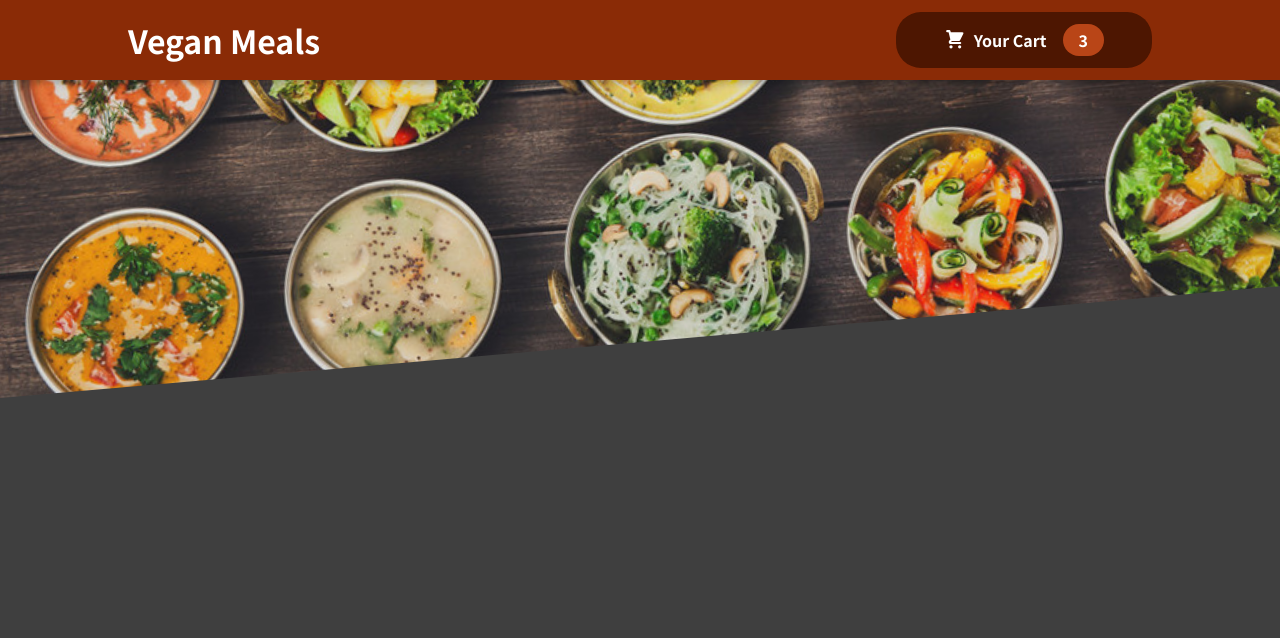
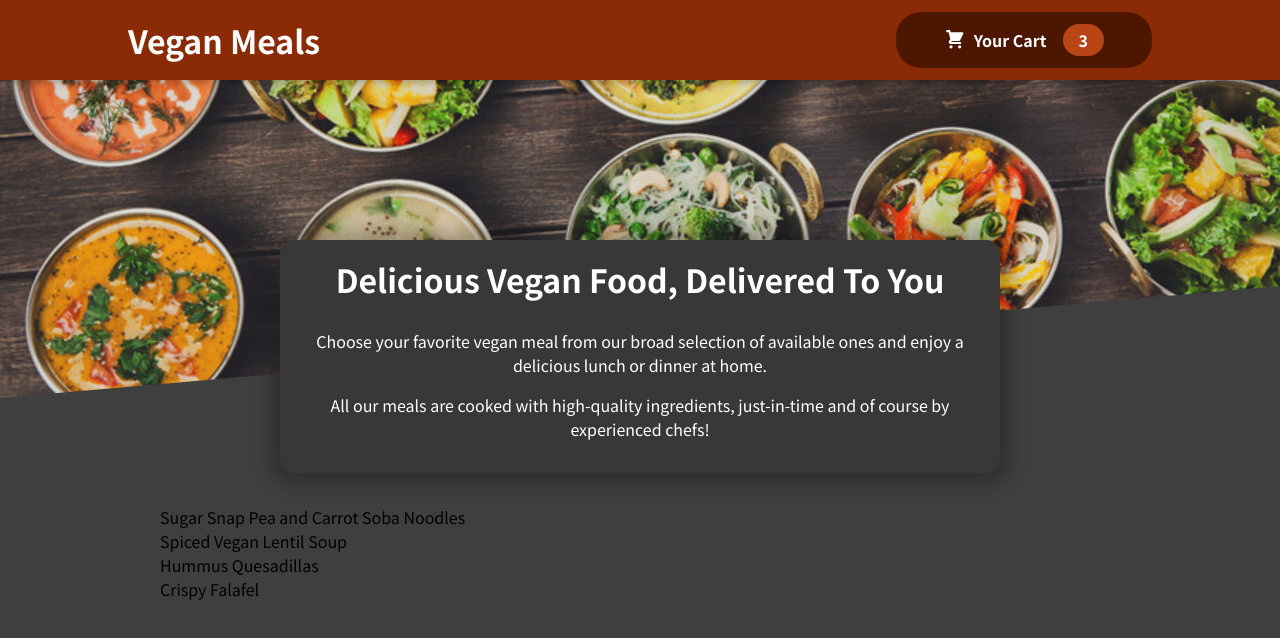
Before and after one commit to ilkyazar/react-complete-guide-food-order-app, a React (Create React App) app: page / in a window 1280 px wide. Shown: the top 638 px of the page. Built offline with nearby package versions, Linux system fonts and the light colour scheme.

Commit message:
add available meals, meals and meals summary components

```diff
--- a/src/App.js
+++ b/src/App.js
@@ -1,11 +1,15 @@
 import { Fragment } from 'react';
 
 import Header from './components/Layout/Header';
+import Meals from './components/Meals/Meals';
 
 function App() {
   return (
     <Fragment>
       <Header />
+      <main>
+        <Meals />
+      </main>
     </Fragment>
   );
 }
--- /dev/null
+++ b/src/components/Meals/AvailableMeals.js
@@ -0,0 +1,14 @@
+import classes from './AvailableMeals.module.css';
+import { DUMMY_MEALS } from '../../lib/dummy-meals';
+
+const AvailableMeals = () => {
+  const mealsList = DUMMY_MEALS.map((meal) => <li>{meal.name}</li>);
+
+  return (
+    <section className={classes.meals}>
+      <ul>{mealsList}</ul>
+    </section>
+  );
+};
+
+export default AvailableMeals;
--- /dev/null
+++ b/src/components/Meals/AvailableMeals.module.css
@@ -0,0 +1,24 @@
+.meals {
+  max-width: 60rem;
+  width: 90%;
+  margin: 2rem auto;
+  animation: meals-appear 1s ease-out forwards;
+}
+
+.meals ul {
+  list-style: none;
+  margin: 0;
+  padding: 0;
+}
+
+@keyframes meals-appear {
+  from {
+    opacity: 0;
+    transform: translateY(3rem);
+  }
+
+  to {
+    opacity: 1;
+    transform: translateY(0);
+  }
+}
--- /dev/null
+++ b/src/components/Meals/Meals.js
@@ -0,0 +1,15 @@
+import { Fragment } from 'react';
+
+import MealsSummary from './MealsSummary';
+import AvailableMeals from './AvailableMeals';
+
+const Meals = () => {
+  return (
+    <Fragment>
+      <MealsSummary />
+      <AvailableMeals />
+    </Fragment>
+  );
+};
+
+export default Meals;
--- /dev/null
+++ b/src/components/Meals/MealsSummary.js
@@ -0,0 +1,19 @@
+import classes from './MealsSummary.module.css';
+
+const MealsSummary = () => {
+  return (
+    <section className={classes.summary}>
+      <h2>Delicious Vegan Food, Delivered To You</h2>
+      <p>
+        Choose your favorite vegan meal from our broad selection of
+        available ones and enjoy a delicious lunch or dinner at home.
+      </p>
+      <p>
+        All our meals are cooked with high-quality ingredients,
+        just-in-time and of course by experienced chefs!
+      </p>
+    </section>
+  );
+};
+
+export default MealsSummary;
--- /dev/null
+++ b/src/components/Meals/MealsSummary.module.css
@@ -0,0 +1,18 @@
+.summary {
+  text-align: center;
+  max-width: 45rem;
+  width: 90%;
+  margin: auto;
+  margin-top: -10rem;
+  position: relative;
+  background-color: #383838;
+  color: white;
+  border-radius: 14px;
+  padding: 1rem;
+  box-shadow: 0 1px 18px 10px rgba(0, 0, 0, 0.25);
+}
+
+.summary h2 {
+  font-size: 2rem;
+  margin-top: 0;
+}
--- /dev/null
+++ b/src/lib/dummy-meals.js
@@ -0,0 +1,26 @@
+export const DUMMY_MEALS = [
+  {
+    id: 'm1',
+    name: 'Sugar Snap Pea and Carrot Soba Noodles',
+    description: 'Filling, flavorful, and great the next day too',
+    price: 22.99,
+  },
+  {
+    id: 'm2',
+    name: 'Spiced Vegan Lentil Soup',
+    description: 'Gluten free, hearty, filling and delicious',
+    price: 16.5,
+  },
+  {
+    id: 'm3',
+    name: 'Hummus Quesadillas',
+    description: 'Sun dried tomato hummus with spinach and olives',
+    price: 12.99,
+  },
+  {
+    id: 'm4',
+    name: 'Crispy Falafel',
+    description: 'Gluten free, delicious and easy to prepare',
+    price: 18.99,
+  },
+];
```
